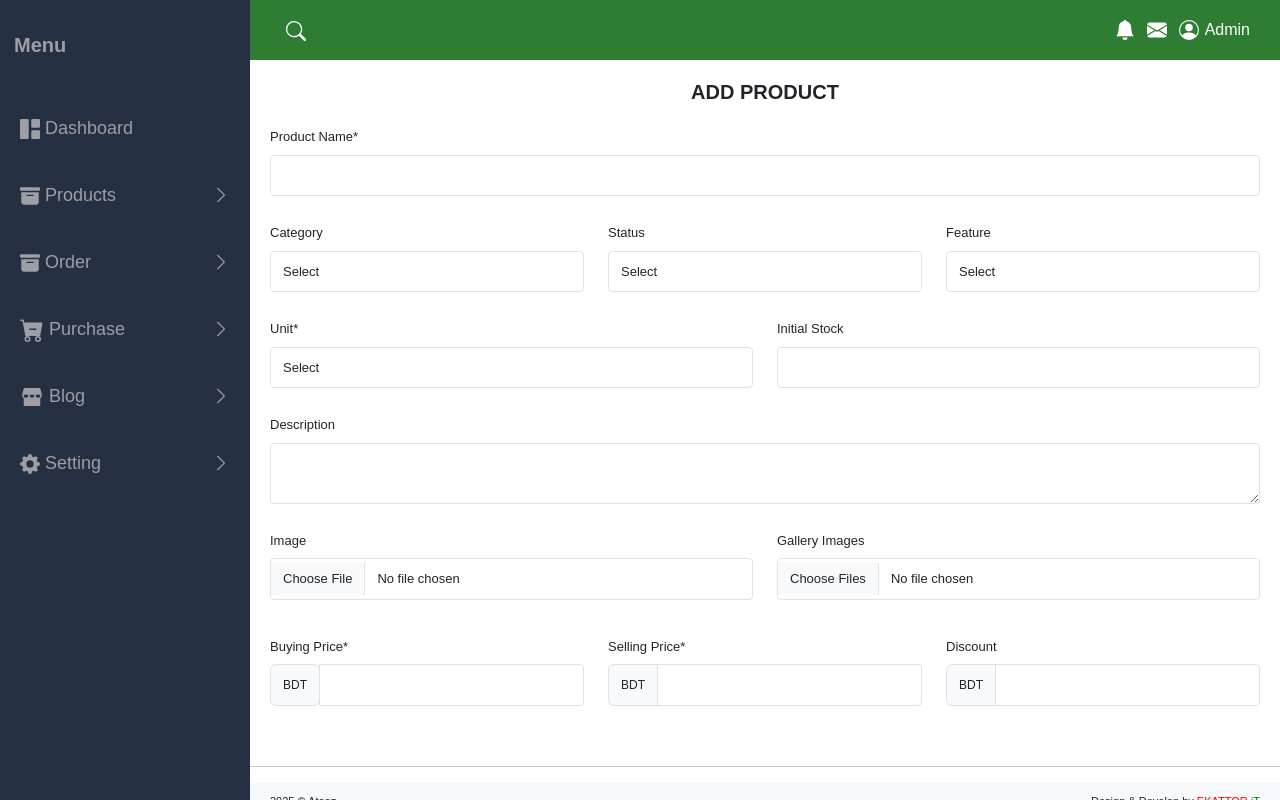
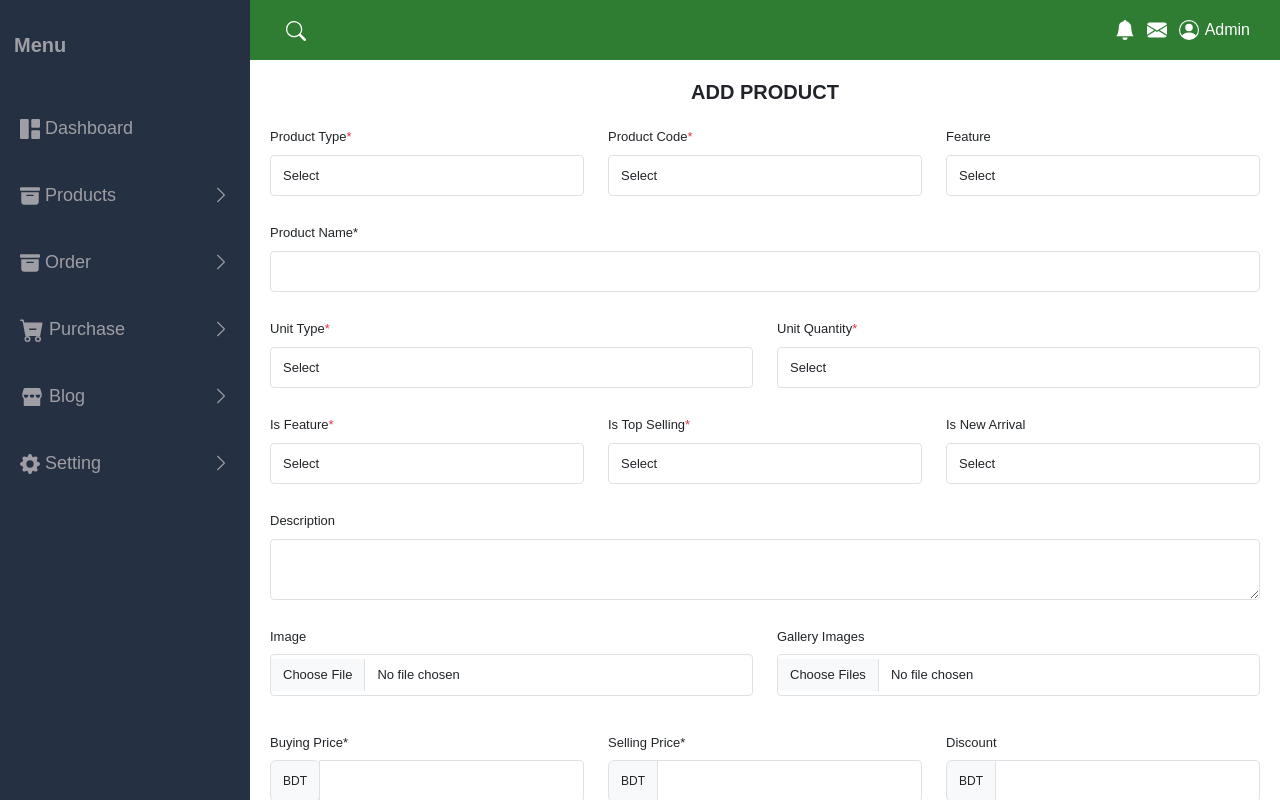
Before and after one commit to rony885/atooz-ecommerce-pract, a React (Create React App) app in the folder dashboard-atooz-prc/: page /productadd in a window 1280 px wide. Built offline with nearby package versions, Linux system fonts and the light colour scheme.

Commit message:
atooz-ecommerce-pract

```diff
--- a/dashboard-atooz-prc/src/pages/Products/Brand.jsx
+++ b/dashboard-atooz-prc/src/pages/Products/Brand.jsx
@@ -297,6 +297,7 @@ const Brand = () => {
                     validationSchema={schema}
                     onSubmit={submitUpdateBrandForm}
                     validate={validate}
+                    enableReinitialize={true}
                   >
                     {({
                       handleSubmit,
--- a/dashboard-atooz-prc/src/pages/Products/CategoryProd.jsx
+++ b/dashboard-atooz-prc/src/pages/Products/CategoryProd.jsx
@@ -238,7 +238,7 @@ const CategoryProd = () => {
                       <FormikForm noValidate onSubmit={(e) => handleSubmit(e)}>
                         <Form.Group className="form-outline mb-3">
                           <Form.Label>
-                            Category Name<span>*</span>
+                            Category Name<span className="text-danger">*</span>
                           </Form.Label>
                           <InputGroup hasValidation>
                             {/* <InputGroup.Text>@</InputGroup.Text> */}
--- a/dashboard-atooz-prc/src/pages/Products/ProductsAdd.jsx
+++ b/dashboard-atooz-prc/src/pages/Products/ProductsAdd.jsx
@@ -11,38 +11,23 @@ const ProductsAdd = () => {
             <div className="">
               <h2 className="fs-5">Add Product</h2>
               <form>
-                <div className="form-outline mb-4 col-lg-12">
-                  <label className="form-label">
-                    Product Name<span>*</span>
-                  </label>
-                  <div className="input-group">
-                    <input
-                      name="name"
-                      type="text"
-                      id="name"
-                      className="form-control"
-                      value=""
-                    />
-                  </div>
-                </div>
-
                 <div className="row">
                   <div className="form-outline mb-4 col-lg-4">
                     <label className="form-label">
-                      Category<span></span>
+                      Product Type<span className="text-danger">*</span>
                     </label>
                     <div className="input-group">
                       <select className="form-control">
                         <option value="">Select</option>
-                        <option value="1">Gift</option>
-                        <option value="2">Table 02</option>
+                        <option value="1">Standard</option>
+                        <option value="2">Combination</option>
                       </select>
                     </div>
                   </div>
 
                   <div className="form-outline mb-4 col-lg-4">
                     <label className="form-label">
-                      Status<span></span>
+                      Product Code<span className="text-danger">*</span>
                     </label>
                     <div className="input-group">
                       <select className="form-control">
@@ -67,10 +52,25 @@ const ProductsAdd = () => {
                   </div>
                 </div>
 
+                <div className="form-outline mb-4 col-lg-12">
+                  <label className="form-label">
+                    Product Name<span>*</span>
+                  </label>
+                  <div className="input-group">
+                    <input
+                      name="name"
+                      type="text"
+                      id="name"
+                      className="form-control"
+                      value=""
+                    />
+                  </div>
+                </div>
+
                 <div className="row">
                   <div className="form-outline mb-4 col-lg-6">
                     <label className="form-label">
-                      Unit<span>*</span>
+                      Unit Type<span className="text-danger">*</span>
                     </label>
                     <div className="input-group">
                       <select className="form-control">
@@ -79,12 +79,61 @@ const ProductsAdd = () => {
                       </select>
                     </div>
                   </div>
+
                   <div className="form-outline mb-4 col-lg-6">
                     <label className="form-label">
-                      Initial Stock<span></span>
+                      Unit Quantity<span className="text-danger">*</span>
                     </label>
                     <div className="input-group">
-                      <input type="text" className="form-control" />
+                      <select className="form-control">
+                        <option value="">Select</option>
+                        <option value="1">.5</option>
+                        <option value="1">1</option>
+                        <option value="1">2</option>
+                        <option value="1">5</option>
+                        <option value="1">10</option>
+                      </select>
+                    </div>
+                  </div>
+                </div>
+
+                <div className="row">
+                  <div className="form-outline mb-4 col-lg-4">
+                    <label className="form-label">
+                    Is Feature<span className="text-danger">*</span>
+                    </label>
+                    <div className="input-group">
+                      <select className="form-control">
+                        <option value="">Select</option>
+                        <option value="1">Standard</option>
+                        <option value="2">Combination</option>
+                      </select>
+                    </div>
+                  </div>
+
+                  <div className="form-outline mb-4 col-lg-4">
+                    <label className="form-label">
+                    Is Top Selling<span className="text-danger">*</span>
+                    </label>
+                    <div className="input-group">
+                      <select className="form-control">
+                        <option value="">Select</option>
+                        <option value="true">Active</option>
+                        <option value="false">Inactive</option>
+                      </select>
+                    </div>
+                  </div>
+
+                  <div className="form-outline mb-4 col-lg-4">
+                    <label className="form-label">
+                    Is New Arrival<span></span>
+                    </label>
+                    <div className="input-group">
+                      <select className="form-control">
+                        <option value="">Select</option>
+                        <option value="true">Active</option>
+                        <option value="false">Inactive</option>
+                      </select>
                     </div>
                   </div>
                 </div>
--- a/dashboard-atooz-prc/src/pages/Products/Unit.jsx
+++ b/dashboard-atooz-prc/src/pages/Products/Unit.jsx
@@ -11,7 +11,6 @@ import * as yup from "yup";
 import axios from "axios";
 
 import Footer from "../../components/Footer";
-import CategoryDataTable from "./CategoryDataTable";
 import { useApiContext } from "../../context/ApiContext";
 
 const initialValues = {
@@ -90,6 +89,69 @@ const Unit = () => {
     }
   };
 
+  // ======= update =======
+  const updatedValues = {
+    name: item.name ? item.name : "",
+    status: item.status ? item.status : "",
+    image: item.image ? item.image : "",
+  };
+
+  const UpdateUnitFunc = async (values) => {
+    let formfield = new FormData();
+
+    formfield.append("name", values.name);
+    formfield.append("status", values.status);
+
+    if (values.image !== item.image) {
+      formfield.append("image", values.image);
+    }
+
+    await axios({
+      method: "PUT",
+      url: `${process.env.REACT_APP_BASE_URL}/product_api/unpaginate_unit/${item.id}/`,
+      data: formfield,
+    })
+      .then((response) => {
+        setMessage(
+          response.success,
+          "Product Unit is successfully updated..."
+        );
+        window.location.reload(false);
+      })
+      .catch((error) => {
+        setMessage(error.message, "Error");
+      });
+  };
+
+  const submitUpdateUnitForm = async (values, { setErrors, setSubmitting }) => {
+    try {
+      UpdateUnitFunc(values);
+      setSubmitting(false);
+    } catch (error) {
+      setErrors({ err: error.message });
+    }
+  };
+
+  const updateUnit = async (id) => {
+    const { data } = await axios.get(
+      `${process.env.REACT_APP_BASE_URL}/product_api/unpaginate_unit/${id}/`
+    );
+    setItem(data);
+  };
+
+   // ======= delete =======
+   const getId = (id) => {
+    setReceivedId(id);
+  };
+
+  const deleteUnit = async (id) => {
+    await axios.delete(
+      `${process.env.REACT_APP_BASE_URL}/product_api/unpaginate_unit/${id}/`
+    );
+    window.location.reload(false);
+  };
+
+
   return (
     <Wrapper>
       <div className="layout">
@@ -120,6 +182,8 @@ const Unit = () => {
                     data={unit}
                     openEditModal={openEditModal}
                     openDeleteModal={openDeleteModal}
+                    updateUnit={updateUnit}
+                    getId={getId}
                   />
                 </div>
               </div>
@@ -229,27 +293,91 @@ const Unit = () => {
                     &times;
                   </span>
                   <h2>Update Unit</h2>
-                  <form>
-                    <label>
+
+                  <Formik
+                    initialValues={updatedValues}
+                    validationSchema={schema}
+                    onSubmit={submitUpdateUnitForm}
+                    validate={validate}
+                    enableReinitialize={true}
+                  >
+                    {({
+                      handleSubmit,
+                      handleChange,
+                      values,
+                      touched,
+                      errors,
+                      isSubmitting,
+                      setFieldValue,
+                    }) => (
+                      <FormikForm noValidate onSubmit={(e) => handleSubmit(e)}>
+                        <Form.Group className="form-outline mb-3">
+                          <Form.Label>
                             Unit Name<span className="text-danger">*</span>
-                    </label>
-                    <input type="text" placeholder="Enter unit name" />
-                    <label>Status</label>
+                          </Form.Label>
+                          <InputGroup hasValidation>
+                            {/* <InputGroup.Text>@</InputGroup.Text> */}
+                            <Form.Control
+                              type="text"
+                              name="name"
+                              id="name"
+                              value={values.name}
+                              onChange={handleChange}
+                              isInvalid={!!touched.name && !!errors.name}
+                              isValid={touched.name && !errors.name}
+                              className="form-control mb-0"
+                            />
+                            <Form.Control.Feedback type="invalid">
+                              {errors.name}
+                            </Form.Control.Feedback>
+                          </InputGroup>
+                        </Form.Group>
 
-                    <select>
-                      <option value="Select">Select</option>
-                      <option value="Active">Active</option>
-                      <option value="Inactive">Inactive</option>
-                    </select>
+                        <Form.Group className="form-outline mb-3">
+                          <Form.Label>
+                            Status<span></span>
+                          </Form.Label>
+                          <InputGroup hasValidation>
+                            {/* <InputGroup.Text>@</InputGroup.Text> */}
+                            <Form.Select
+                              name="status"
+                              id="status"
+                              value={values.status}
+                              onChange={handleChange}
+                              isInvalid={!!touched.status && !!errors.status}
+                              isValid={touched.status && !errors.status}
+                              className="form-control mb-0"
+                            >
+                              <option value="">Select</option>
+                              <option value={`${true}`}>Active</option>
+                              <option value={`${false}`}>Inactive</option>
+                            </Form.Select>
+                            <Form.Control.Feedback type="invalid">
+                              {errors.status}
+                            </Form.Control.Feedback>
+                          </InputGroup>
+                        </Form.Group>
+
                         <div className="modal-actions">
                           <button type="reset" className="cancel-btn">
                             Cancel
                           </button>
-                      <button type="submit" className="add-btn">
-                        Update
+                          <button
+                            type="submit"
+                            className="add-btn"
+                            disabled={isSubmitting}
+                          >
+                            Edit Unit
                           </button>
                         </div>
-                  </form>
+
+                        {/* message  */}
+                        {message && (
+                          <h2 className="text-center m-5">{message}</h2>
+                        )}
+                      </FormikForm>
+                    )}
+                  </Formik>
                 </div>
               </div>
             )}
@@ -286,10 +414,11 @@ const Unit = () => {
                         type="button"
                         className="close_btn"
                         onClick={closeDeleteModal}
+
                       >
                         Close
                       </button>
-                      <button type="button" className="delete_btn">
+                      <button type="button" className="delete_btn" onClick={() => deleteUnit(receivedId)}>
                         Yes, Delete It!
                       </button>
                     </div>
@@ -299,6 +428,9 @@ const Unit = () => {
             )}
           </div>
         </div>
+
+        <hr />
+        <Footer className="footer" />
       </div>
     </Wrapper>
   );
@@ -449,6 +581,34 @@ const Wrapper = styled.section`
   .modal-actions .add-btn:hover {
     background-color: #4497f0;
   }
+
+  /* ===== Delete Modal ===== */
+  .close_btn {
+    border: none;
+    border-radius: 4px;
+    font-size: 12px;
+    padding: 6px 10px;
+    background-color: #d3d4d5;
+  }
+  .delete_btn {
+    background-color: #dc3546;
+    color: #fff;
+    border: none;
+    border-radius: 4px;
+    font-size: 12px;
+    padding: 6px 10px;
+  }
+  .no-hover-border {
+    outline: none;
+    box-shadow: none;
+  }
+
+  .no-hover-border:focus,
+  .no-hover-border:hover {
+    outline: none;
+    box-shadow: none;
+    border-color: transparent;
+  }
   @media screen and (max-width: 425px) {
     .modal-content {
       max-width: 370px;
--- a/dashboard-atooz-prc/src/pages/Products/UnitDataTable.jsx
+++ b/dashboard-atooz-prc/src/pages/Products/UnitDataTable.jsx
@@ -8,7 +8,13 @@ import {
 import { IoTrashOutline } from "react-icons/io5";
 import { FaChevronLeft, FaChevronRight } from "react-icons/fa";
 
-const UnitDataTable = ({ data, openEditModal, openDeleteModal }) => {
+const UnitDataTable = ({
+  data,
+  openEditModal,
+  openDeleteModal,
+  updateUnit,
+  getId,
+}) => {
   const [searchTerm, setSearchTerm] = useState("");
   const [sortConfig, setSortConfig] = useState({
     key: "id",
@@ -106,6 +112,10 @@ const UnitDataTable = ({ data, openEditModal, openDeleteModal }) => {
                       <button
                         className="btn btn-subtle-secondary btn-icon btn-sm edit-item-btn"
                         // onClick={() => handleEdit(item)}
+                        onClick={() => {
+                          openEditModal();
+                          updateUnit(item.id);
+                        }}
                       >
                         <PiPencilLight />
                       </button>
@@ -113,7 +123,10 @@ const UnitDataTable = ({ data, openEditModal, openDeleteModal }) => {
                     <li>
                       <button
                         className="btn btn-subtle-danger btn-icon btn-sm remove-item-btn"
-                        // onClick={() => handleDelete(item)}
+                        onClick={() => {
+                          openDeleteModal();
+                          getId(item.id);
+                        }}
                       >
                         <IoTrashOutline />
                       </button>
@@ -263,34 +276,6 @@ const Wrapper = styled.section`
       padding: 2px 8px !important;
     }
   }
-
-  /* ===== Delete Modal ===== */
-  .close_btn {
-    border: none;
-    border-radius: 4px;
-    font-size: 12px;
-    padding: 6px 10px;
-    background-color: #d3d4d5;
-  }
-  .delete_btn {
-    background-color: #dc3546;
-    color: #fff;
-    border: none;
-    border-radius: 4px;
-    font-size: 12px;
-    padding: 6px 10px;
-  }
-  .no-hover-border {
-    outline: none;
-    box-shadow: none;
-  }
-
-  .no-hover-border:focus,
-  .no-hover-border:hover {
-    outline: none;
-    box-shadow: none;
-    border-color: transparent;
-  }
 `;
 
 export default UnitDataTable;
```
Also changed, not shown: 1 other file (tests, documents, lock files or other folders). Lines whose indentation alone changed are shown as unchanged.
